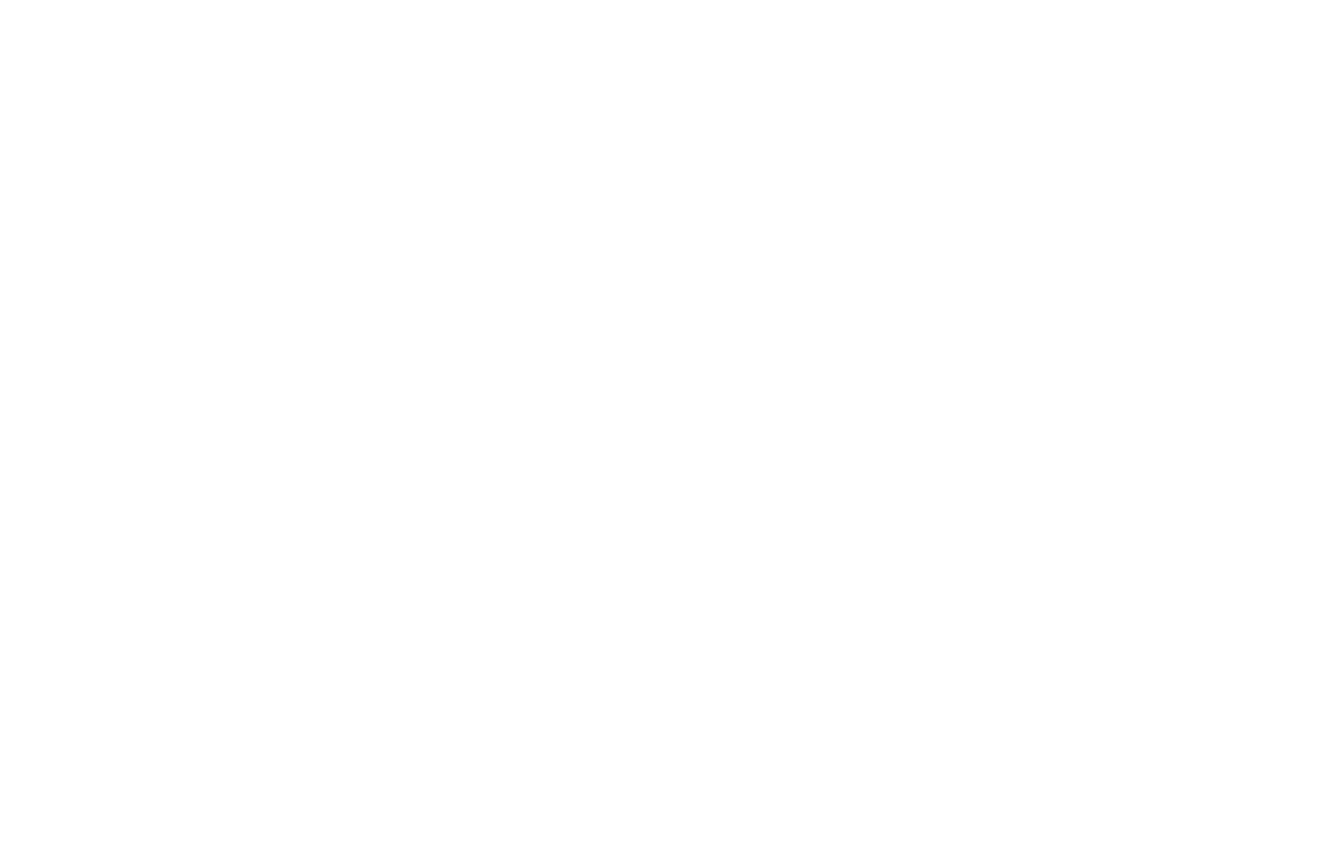
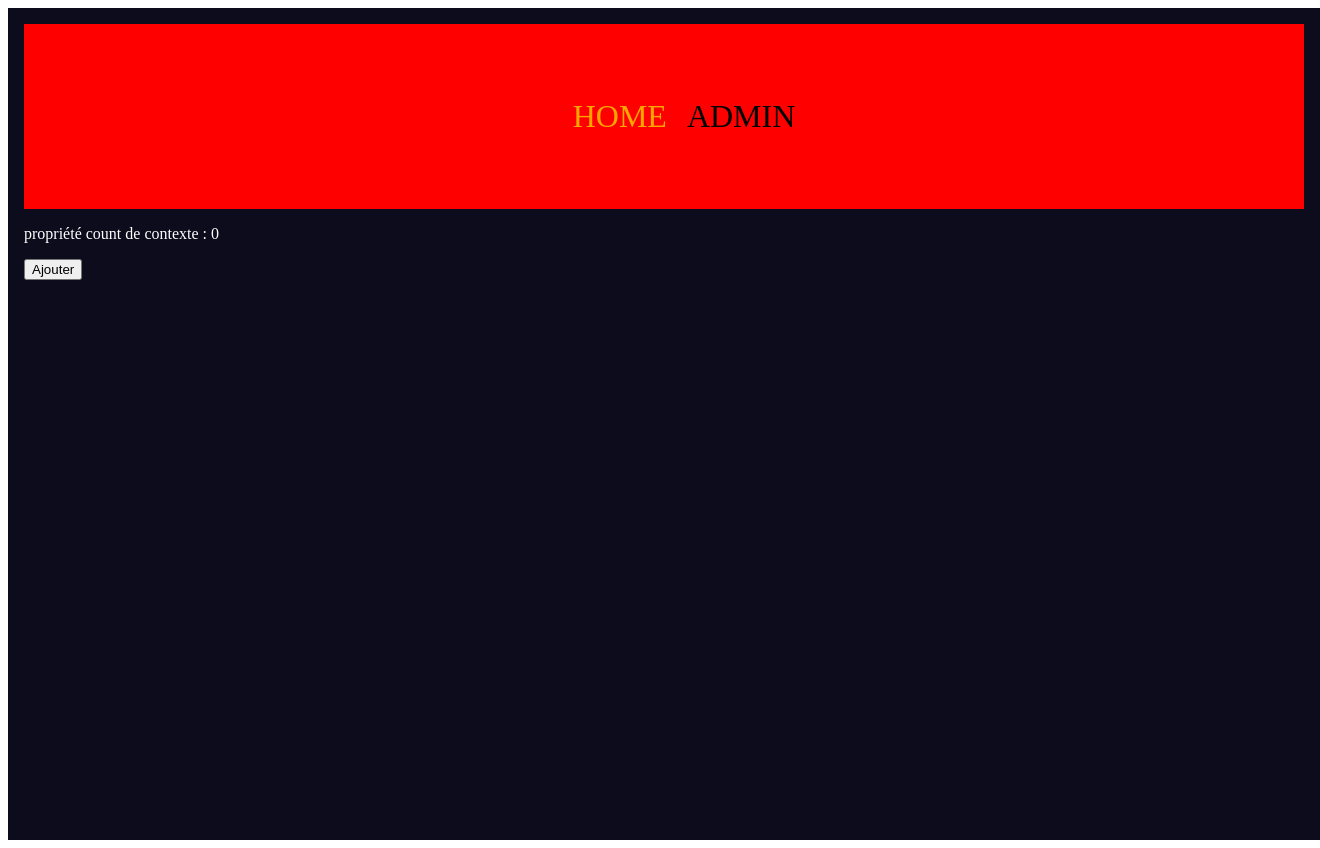
Before and after one commit to AngelPASTORROJAS/blog-react, a React (Vite) app: page / in a window 1280 px wide. Shown: the whole page, 1320 px wide, since content can reach past the window. Before the commit the page ends 800 px from the top, so only its background shows below. Built offline with nearby package versions, Linux system fonts and the light colour scheme.

Commit message:
feat: ajout des pages admin et home + layout + composants: button, MainNav

```diff
--- a/src/App.jsx
+++ b/src/App.jsx
@@ -1,11 +1,34 @@
-import './App.css'
+import "./App.css";
+import { createBrowserRouter, RouterProvider } from "react-router-dom";
+import HomePage from "./pages/HomePage";
+import AdminPage from "./pages/AdminPage"
+import MainLayout from "./layout/MainLayout";
+import NotFound from "./pages/NotFound";
 
 function App() {
-
+  const router = createBrowserRouter([
+    {
+      path: "/",
+      element: (
+        <MainLayout>
+          <HomePage />
+        </MainLayout>
+      ),
+    },{
+      path: "admin",
+      element: (
+        <MainLayout>
+          <AdminPage />
+        </MainLayout>
+      ),
+    },
+    {
+      path: "*",
+      element: <NotFound />,
+    },
+  ]);
   return (
-    <>
-    </>
-  )
+      <RouterProvider router={router} />
+  );
 }
-
-export default App
+export default App;
--- /dev/null
+++ b/src/components/Button.jsx
@@ -0,0 +1,16 @@
+import { useContext } from "react";
+import { context } from "../reduces/provider";
+
+const Button = () => {
+  const [state, dispatch] = useContext(context);
+  return (
+    <button
+      onClick={() => {
+        dispatch({ type: "ADD" });
+      }}
+    >
+      Ajouter
+    </button>
+  );
+};
+export default Button
--- /dev/null
+++ b/src/components/MainNav.jsx
@@ -0,0 +1,37 @@
+import { NavLink } from "react-router-dom";
+const MainNav = () => {
+  const checkIsActive = ({ isActive }) => {
+    return {
+      display: "block",
+      margin: "10px",
+      color: isActive ? "Orange" : "black",
+      textDecoration: "none",
+      fontStyle: "bold",
+    };
+  };
+
+  return (
+    <nav style={{ padding: "2em 0", backgroundColor: "Red" }}>
+      <ul
+        style={{
+          justifyContent: "center",
+          fontSize: "2em",
+          listStyleType: "none",
+          display: "flex",
+        }}
+      >
+        <li>
+          <NavLink style={checkIsActive} to="/">
+            HOME
+          </NavLink>
+        </li>
+        <li>
+          <NavLink style={checkIsActive} to="/admin">
+            ADMIN
+          </NavLink>
+        </li>
+      </ul>
+    </nav>
+  );
+};
+export default MainNav;
--- /dev/null
+++ b/src/layout/MainLayout.jsx
@@ -0,0 +1,18 @@
+import MainNav from "../components/MainNav";
+
+const MainLayout = ({ children }) => {
+  const stylePages = {
+    padding: "1em",
+    backgroundColor: "#0d0c1c",
+    width: "100vw",
+    height: "100vh",
+  };
+
+  return (
+    <div style={stylePages}>
+      <MainNav />
+      {children}
+    </div>
+  );
+};
+export default MainLayout;
--- /dev/null
+++ b/src/pages/AdminPage.jsx
@@ -0,0 +1,8 @@
+const AdminPage = () => {
+  return (
+    <>
+      <p style={{color:"white", font:"bold"}}>Page admin</p>
+    </>
+  );
+};
+export default AdminPage;
--- /dev/null
+++ b/src/pages/HomePage.jsx
@@ -0,0 +1,14 @@
+import { useContext } from "react";
+import { context } from "./../reduces/provider";
+import Button from "./../components/Button"
+
+const HomePage = () => {
+  const [state, dispatch] = useContext(context);
+  return (
+    <>
+      <p style={{color:"white", font:"bold"}}>propriété count de contexte : {state.count}</p>
+      <Button />
+    </>
+  );
+};
+export default HomePage;
--- /dev/null
+++ b/src/pages/NotFound.jsx
@@ -0,0 +1,41 @@
+import { NavLink } from "react-router-dom";
+
+const NotFound = () => {
+  const customDiv = {
+    color: "red",
+    background:
+      "url('https://error404.fun/img/full-preview/2x/24.png') no-repeat center",
+    backgroundSize: "cover",
+    height: "100vh",
+    width: "100vw",
+    display: "flex",
+    justifyContent: "center",
+    alignItems: "end",
+  };
+
+  const customP = {
+    textAlign: "center",
+    fontSize: "3em",
+  };
+
+  const customButton = {
+    padding: "1.5em",
+    backgroundColor: "#c191a1",
+    margin: "1em",
+  };
+
+  return (
+      <div style={customDiv}>
+        <p style={customP}>
+          Cette page n'existe pas !!
+          <br />
+          <button style={customButton}>
+            <NavLink style={{ textDecoration: "none", color: "white" }} to="/">
+              Home
+            </NavLink>
+          </button>
+        </p>
+      </div>
+  );
+};
+export default NotFound;
--- a/src/reduces/reducer.js
+++ b/src/reduces/reducer.js
@@ -4,6 +4,8 @@
 
 const reducer = (state, action) => {
   switch (action.type) {
+    case "ADD":
+      return { ...state, count: state.count + 1 };
     default:
       state;
   }
```
